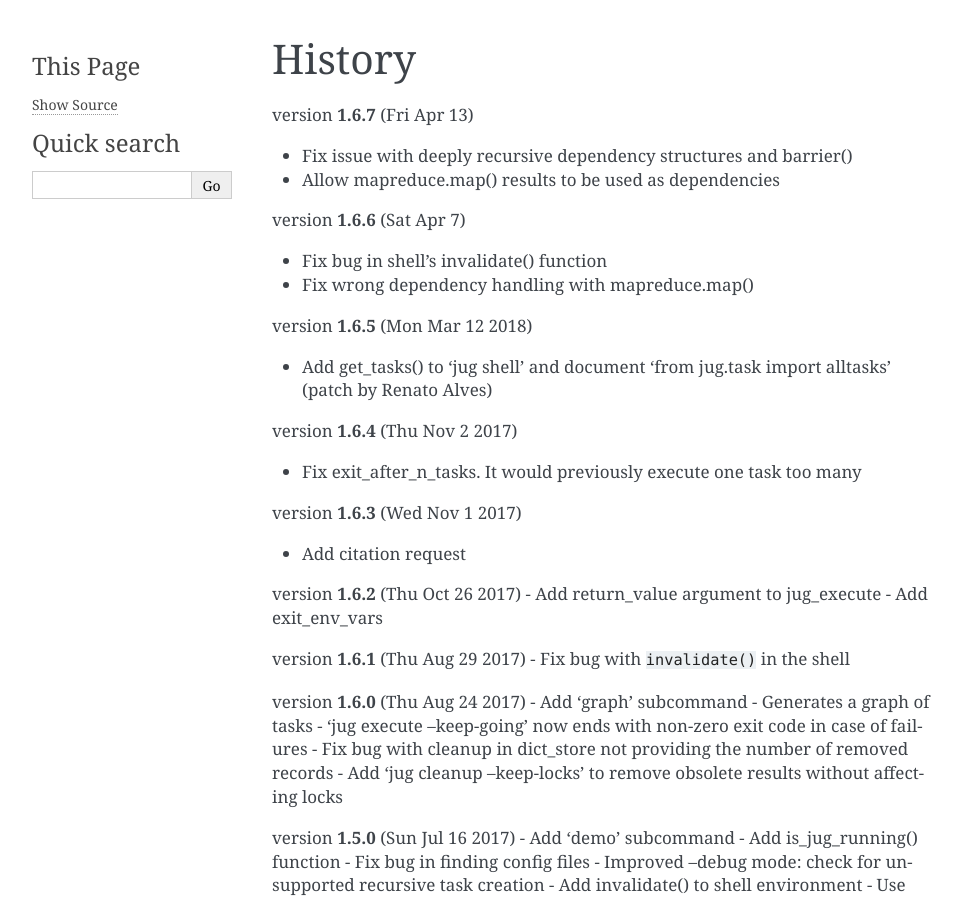
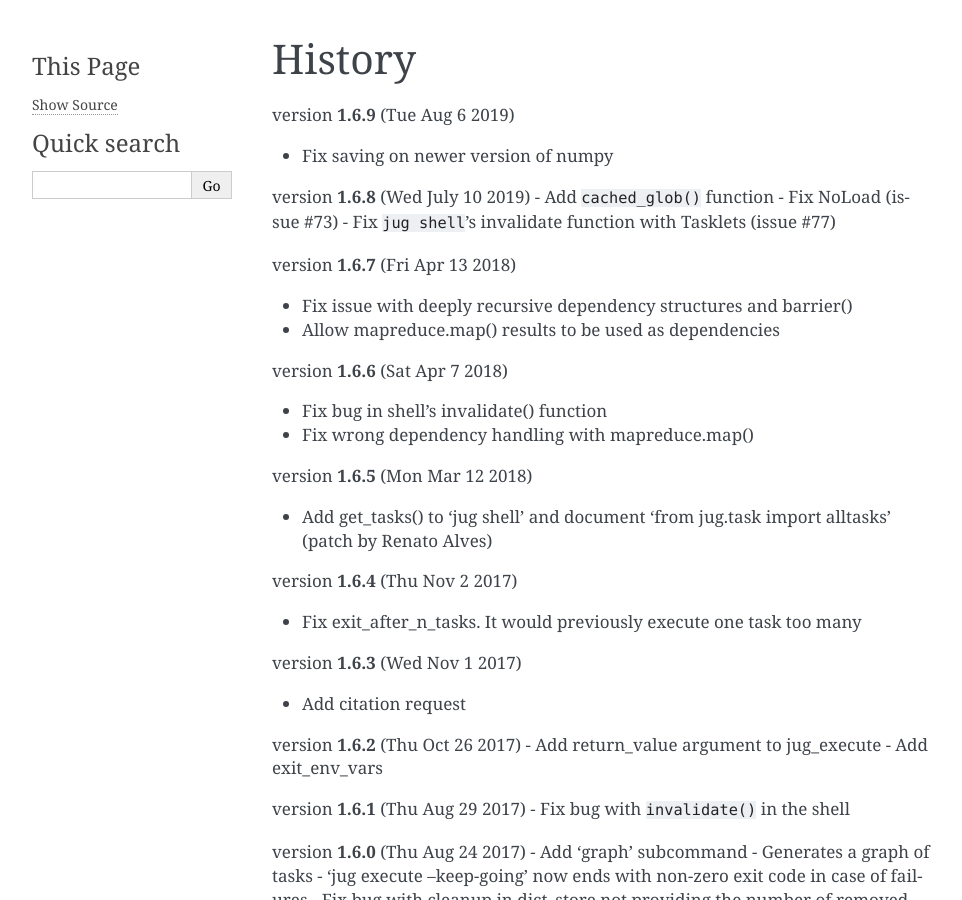
Before and after one commit to luispedro/jug, a Sphinx documentation site: the page built from docs/source/history.rst, in a window 1280 px wide and 900 px high. Shown: the whole window, without its empty margins (148-1110 px from the left). Built offline with Sphinx 7.4.7, drawn with Linux system fonts in a browser that asks for light colours; formulas are drawn with MathJax 3; the version number could not be read and is left out.

Commit message:
DOC Merge in info on 1.6.x releases

```diff
--- a/docs/source/history.rst
+++ b/docs/source/history.rst
@@ -2,12 +2,21 @@
 History
 =======
 
-version **1.6.7** (Fri Apr 13)
+version **1.6.9** (Tue Aug 6 2019)
+
+- Fix saving on newer version of numpy
+
+version **1.6.8** (Wed July 10 2019)
+- Add ``cached_glob()`` function
+- Fix NoLoad (issue #73)
+- Fix ``jug shell``'s invalidate function with Tasklets (issue #77)
+
+version **1.6.7** (Fri Apr 13 2018)
 
 - Fix issue with deeply recursive dependency structures and barrier()
 - Allow mapreduce.map() results to be used as dependencies
 
-version **1.6.6** (Sat Apr  7)
+version **1.6.6** (Sat Apr  7 2018)
 
 - Fix bug in shell's invalidate() function
 - Fix wrong dependency handling with mapreduce.map()
```
Also changed, not shown: README.rst (+11 -0 lines), 2 other files.
